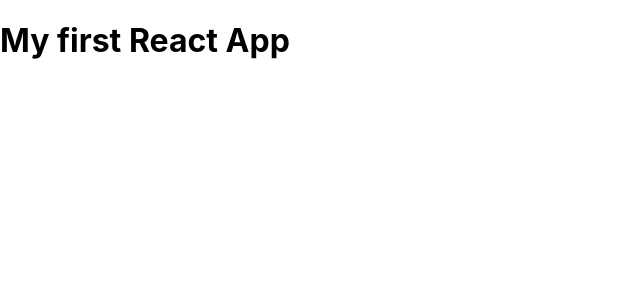
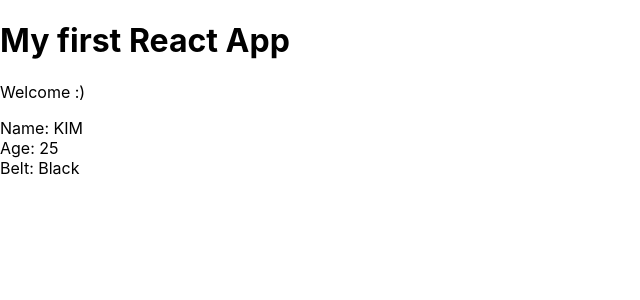
Before and after one commit to fjvbn2003/react_exercise, a React (Create React App) app in the folder my-app/: page / in a window 1280 px wide. Shown: the top 300 px of the page, without its empty margins (0-640 px from the left). Built offline with nearby package versions, Linux system fonts and the light colour scheme.

Commit message:
#12 Nesting Components

```diff
--- a/my-app/src/App.js
+++ b/my-app/src/App.js
@@ -1,11 +1,13 @@
 import React, { Component } from 'react';
-
+import Ninjas from './Ninjas';
 
 class App extends Component {
   render() {
     return (
       <div className="App">
         <h1>My first React App</h1>
+        <p>Welcome :)</p>
+        <Ninjas/>
       </div>
     );
   }
--- /dev/null
+++ b/my-app/src/Ninjas.js
@@ -0,0 +1,17 @@
+import React, { Component } from 'react';
+import App from './App';
+
+class Ninjas extends Component{
+    render(){
+        return(
+            <div className="ninja">
+                <div>Name: KIM</div>
+                <div>Age: 25</div>
+                <div>Belt: Black</div>
+            </div>
+        )
+
+    }
+
+}
+export default Ninjas;
```
